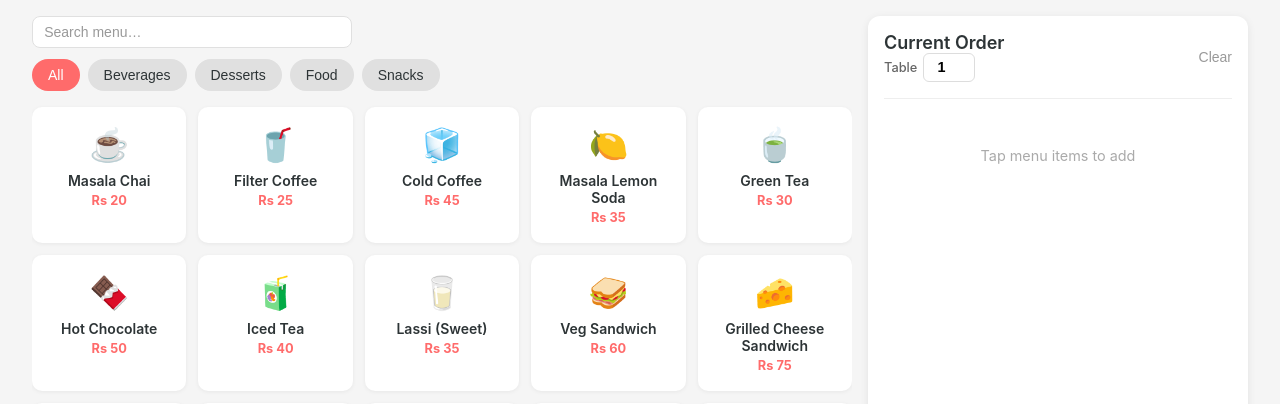
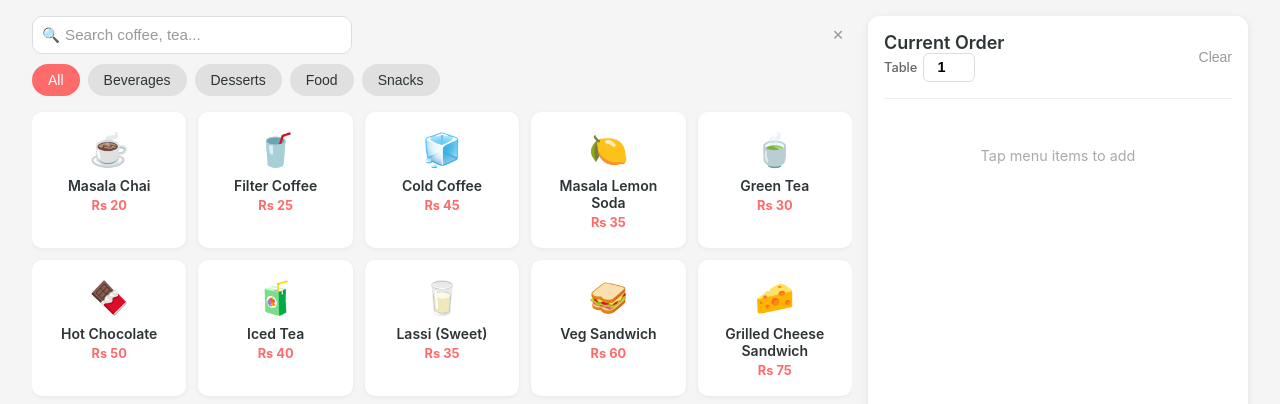
Before and after one commit to chaitanyasunny/pos-cafe-india, a Flask app: page / in a window 1280 px wide. Shown: the part 115-519 px from the top of the page. Run offline with Flask 3, Linux system fonts and the light colour scheme; data comes from the database, SQL or seed files in the repository; data that the repository does not hold is empty.

Commit message:
search-bar ui update

```diff
--- a/templates/index.html
+++ b/templates/index.html
@@ -23,6 +23,12 @@
         .menu-search { width: 100%; max-width: min(100%, 320px); padding: 0.45rem 0.7rem; border: 1px solid #E0E0E0; border-radius: 8px; font-size: 0.875rem; background: #fff; color: #2D3436; }
         .menu-search::placeholder { color: #999; }
         .menu-search:focus { outline: none; border-color: #FF6B6B; box-shadow: 0 0 0 2px rgba(255,107,107,0.15); }
+
+        .search-wrapper { position: relative; display: flex; align-items: center; margin-bottom: 0.65rem; }
+        .search-icon { position: absolute; left: 10px; font-size: 0.9rem; color: #999; }
+        .menu-search { width: 100%; padding: 0.6rem 2rem 0.6rem 2rem; border-radius: 10px; border: 1px solid #DDD; font-size: 0.95rem; }
+        .menu-search:focus { border-color: #FF6B6B; box-shadow: 0 0 0 2px rgba(255,107,107,0.2); }
+        .clear-search { position: absolute; right: 8px; border: none; background: none; cursor: pointer; font-size: 0.9rem; color: #999; }
 
         .category-tabs { display: flex; gap: 0.5rem; margin-bottom: 1rem; flex-wrap: wrap; }
         .category-tab { padding: 0.5rem 1rem; border: none; border-radius: 20px; cursor: pointer; font-size: 0.875rem; font-weight: 500; background: #E0E0E0; color: #2D3436; transition: all 0.15s; }
@@ -178,8 +184,17 @@
 
     <div class="main">
         <div class="menu-section">
-            <div class="menu-toolbar">
-                <input type="search" class="menu-search" id="menuSearch" placeholder="Search menu…" autocomplete="off" aria-label="Search menu" oninput="onMenuSearchInput(this.value)">
+            <div class="search-wrapper">
+                <span class="search-icon">🔍</span>
+                <input
+                    type="search"
+                    class="menu-search"
+                    id="menuSearch"
+                    placeholder="Search coffee, tea..."
+                    autocomplete="off"
+                    oninput="onMenuSearchInput(this.value)"
+                >
+                <button class="clear-search" onclick="clearSearch()">✕</button>
             </div>
             <div class="category-tabs" id="categoryTabs"></div>
             <div class="menu-grid" id="menuGrid"></div>
```
